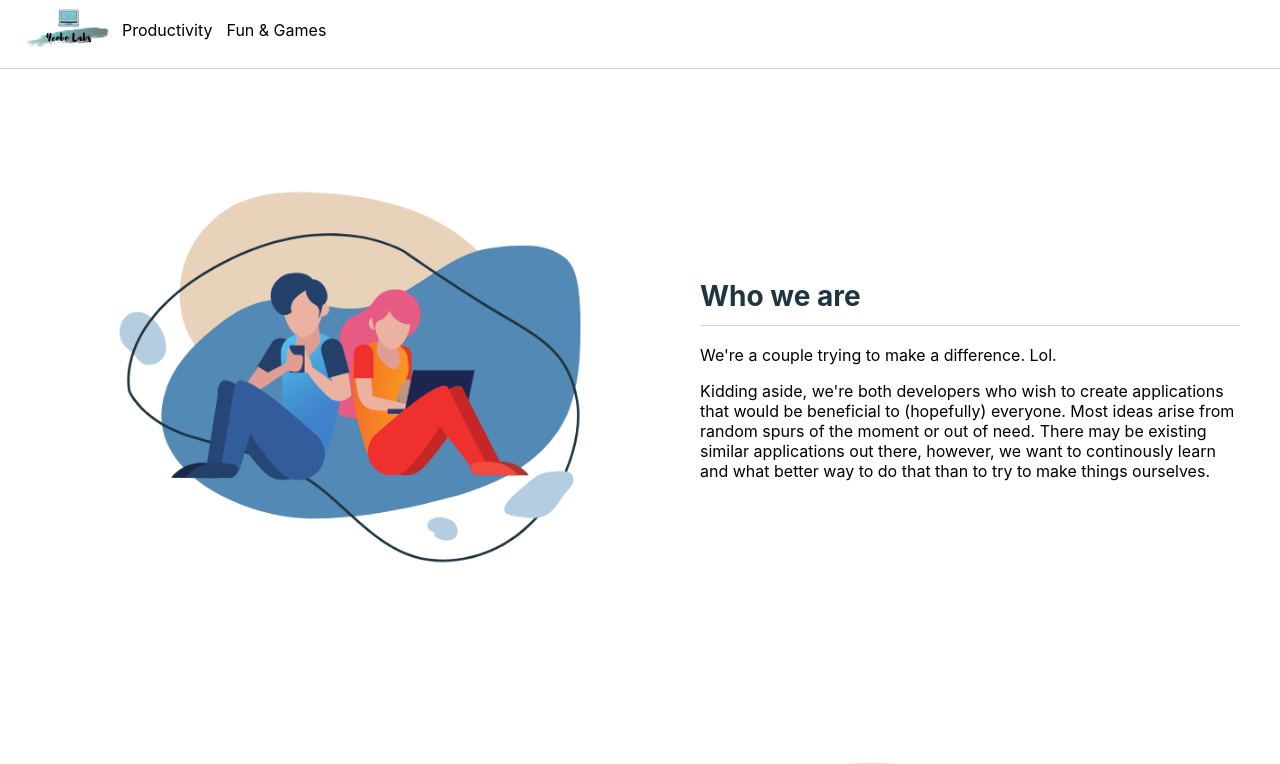
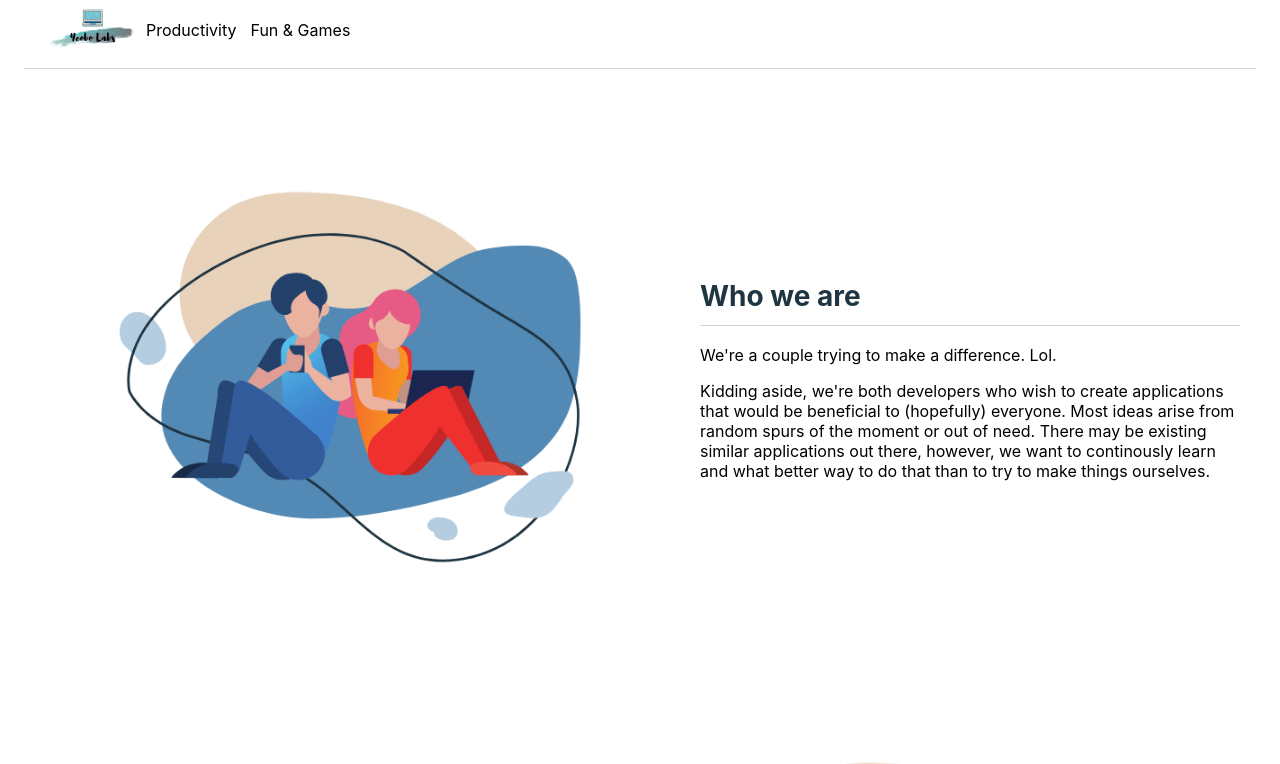
Before and after one commit to yeobo-labs/web, a React (Create React App) app in the folder web-react/: page / in a window 1280 px wide. Shown: the top 764 px of the page. Built offline with nearby package versions, Linux system fonts and the light colour scheme.

Commit message:
add default side margins

```diff
--- a/web-react/src/App.css
+++ b/web-react/src/App.css
@@ -18,3 +18,7 @@ main {
 h1 {
   color: #1F3541;
 }
+
+.App {
+  margin: 0 24px;
+}
```
